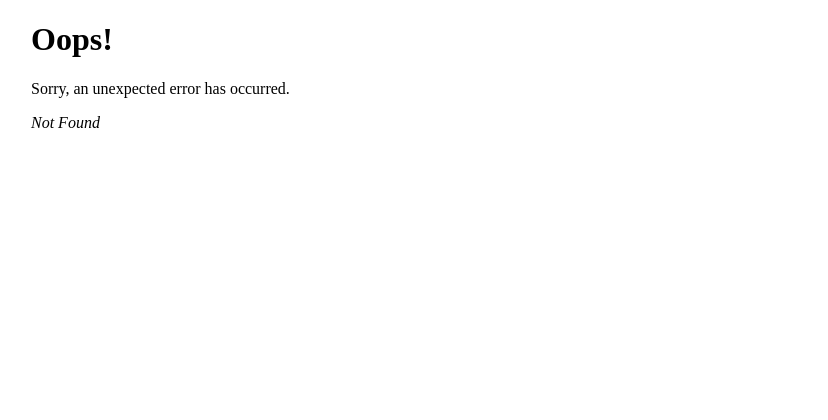
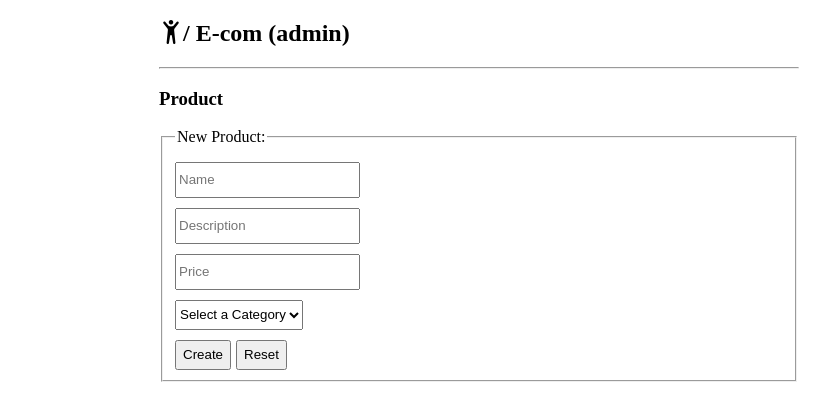
Before and after one commit to fullstack-e-learning/e-comm, a React (Create React App) app in the folder spa/: page /admin/product in a window 1280 px wide. Before the commit this address had no page. Shown: the top 420 px of the page, without its empty margins (161-989 px from the left). Built offline with nearby package versions, Linux system fonts and the light colour scheme.

Commit message:
spa admin screen is on progress

```diff
--- /dev/null
+++ b/spa/src/component/Categories.js
@@ -0,0 +1,32 @@
+import React from 'react'
+import logo from '../logo.svg';
+import Category from './Category';
+
+const Categories = ({refresh=false}) => {
+    const [categories, setCategories] = React.useState([]);
+    const apiHost = process.env.REACT_APP_API_HOST;
+    const fetchCategories = () => {
+        fetch(`${apiHost}/api/category`)
+            .then(response => response.json())
+            .then(data => setCategories(data))
+            .catch(error => console.error(error));
+    }
+
+    // if (refresh) {
+    //     fetchCategories();
+    // }
+
+    React.useEffect(() => {
+        fetchCategories();
+    }, [refresh]);
+
+    return (
+        <div className='categories__result'>
+            { categories.length > 0 ?
+                categories.map(category => <Category key={category._id} category={category} />) :
+                <p>No categories found</p> }
+        </div>
+    )
+}
+
+export default Categories
--- /dev/null
+++ b/spa/src/component/Category.js
@@ -0,0 +1,27 @@
+import React from 'react'
+
+const Category = ({category={}}) => {
+    const [isEdit, setIsEdit] = React.useState(true);
+    const [editableCategory, setEditableCategory] = React.useState({});
+    const apiHost = process.env.REACT_APP_API_HOST;
+    const handleChange = (e) => {
+        setEditableCategory({
+            ...editableCategory,
+            [e.target.name]: e.target.value
+        });
+    }
+
+    return (
+        <div className='categories__result__item'>
+            {isEdit ? <h4>{category.name}</h4> : <input type="text" onChange={handleChange} value={category.name} />}
+            <small>description</small>
+            {isEdit ? <p>{category.description}</p> : <textarea onChange={handleChange} value={category.description}></textarea>}
+            <hr/>
+            <i className="bi bi-trash"></i>
+            {isEdit ? <i className="bi bi-pencil-square" onClick={() => setIsEdit(!isEdit)}></i> : <i className="bi bi-floppy" onClick={() => setIsEdit(!isEdit)}></i>}
+            <i className="bi bi-three-dots"></i>
+        </div>
+    )
+}
+
+export default Category
--- a/spa/src/index.css
+++ b/spa/src/index.css
@@ -3,6 +3,64 @@
 body {
   margin-left: auto;
   margin-right: auto;
-  width: 70%;
+  width: 50%;
 
 }
+
+input, button, select {
+  margin-top: 10px;
+  height: 30px;
+  margin-right: 5px;
+}
+
+textarea {
+  resize: none;
+  width: 143px;
+  height: 100px;
+}
+.form {
+  width: 100%;
+}
+
+.categories__result {
+  margin-top: 30px;
+  display: flex;
+  flex-wrap: wrap;
+  flex-direction: row;
+  gap: 10px 20px;
+}
+
+.categories__result__item {
+  border: 1px solid #ccc;
+  border-radius: 10px;
+  width: 20%;
+  padding: 10px;
+  box-shadow: 0 0 5px 0 rgba(0,0,0,0.1);
+  order: 5;
+}
+
+.categories__result__item i {
+  font-size: 20px;
+  color: #007bff;
+  margin-right: 10px;
+}
+
+.categories__result__item i:hover {
+  color: #0056b3;
+  border: 1px solid #0056b3;
+  padding: 5px;
+  border-radius: 5px;
+  width: 10px;
+  cursor: pointer;
+}
+
+.categories__result__item img {
+  width: 100%;
+  height: 200px;
+  object-fit: cover;
+}
+
+small {
+  color: #6c757d;
+  text-decoration: underline;
+}
--- a/spa/src/view/admin/Category.js
+++ b/spa/src/view/admin/Category.js
@@ -1,8 +1,57 @@
 import React from 'react'
+import Categories from '../../component/Categories';
 
 const Category = () => {
+  const [category, setCategory] = React.useState({});
+  const [refresh, setRefresh] = React.useState(false);
+
+  const apiHost = process.env.REACT_APP_API_HOST;
+
+  const handleSubmit = (e) => {
+    e.preventDefault();
+    fetch(`${apiHost}/api/category`,
+    {
+      method: 'POST',
+      headers: { 'Content-Type': 'application/json' },
+      body: JSON.stringify(category)
+    })
+      .then(response => response.json())
+      .then(data => {
+        setCategory({});
+        setRefresh(!refresh);
+      })
+      .catch(error => console.error(error));
+  }
+
+  const handleInputChange = (e) => {
+    setCategory({
+      ...category,
+      [e.target.name]: e.target.value
+    });
+  }
+
   return (
-    <div>Category</div>
+    <div className="admin__category">
+      <h3>Category</h3>
+      <form onSubmit={handleSubmit} className='form'>
+        <fieldset>
+          <legend>New Category:</legend>
+          <label>
+            <input type="text" name="name" placeholder="Name" onChange={handleInputChange} />
+          </label>
+          <br />
+          <label>
+            <input type="text" name="description" placeholder="Description" onChange={handleInputChange} />
+          </label>
+          <br />
+          <button type="submit">Create</button>
+          <button type="reset">Reset</button>
+        </fieldset>
+      </form>
+
+      <Categories refresh={refresh} />
+
+    </div>
   )
 }
 
--- a/spa/src/view/admin/Product.js
+++ b/spa/src/view/admin/Product.js
@@ -2,7 +2,34 @@ import React from 'react'
 
 const Product = () => {
   return (
-    <div>Product</div>
+    <div className='form product__new'>
+      <h3>Product</h3>
+      <form>
+        <fieldset>
+          <legend>New Product:</legend>
+          <label>
+            <input type='text' name='name' placeholder='Name' />
+          </label>
+          <br />
+          <label>
+            <input type='text' name='description' placeholder='Description' />
+          </label>
+          <br />
+          <label>
+            <input type='number' name='price' placeholder='Price' />
+          </label>
+          <br />
+          <label>
+            <select name='category'>
+              <option value=''>Select a Category</option>
+            </select>
+          </label>
+          <br />
+          <button type='submit'>Create</button>
+          <button type='reset'>Reset</button>
+        </fieldset>
+      </form>
+    </div>
   )
 }
 
```
Also changed, not shown: spa/src/index.js (+10 -1 lines).
